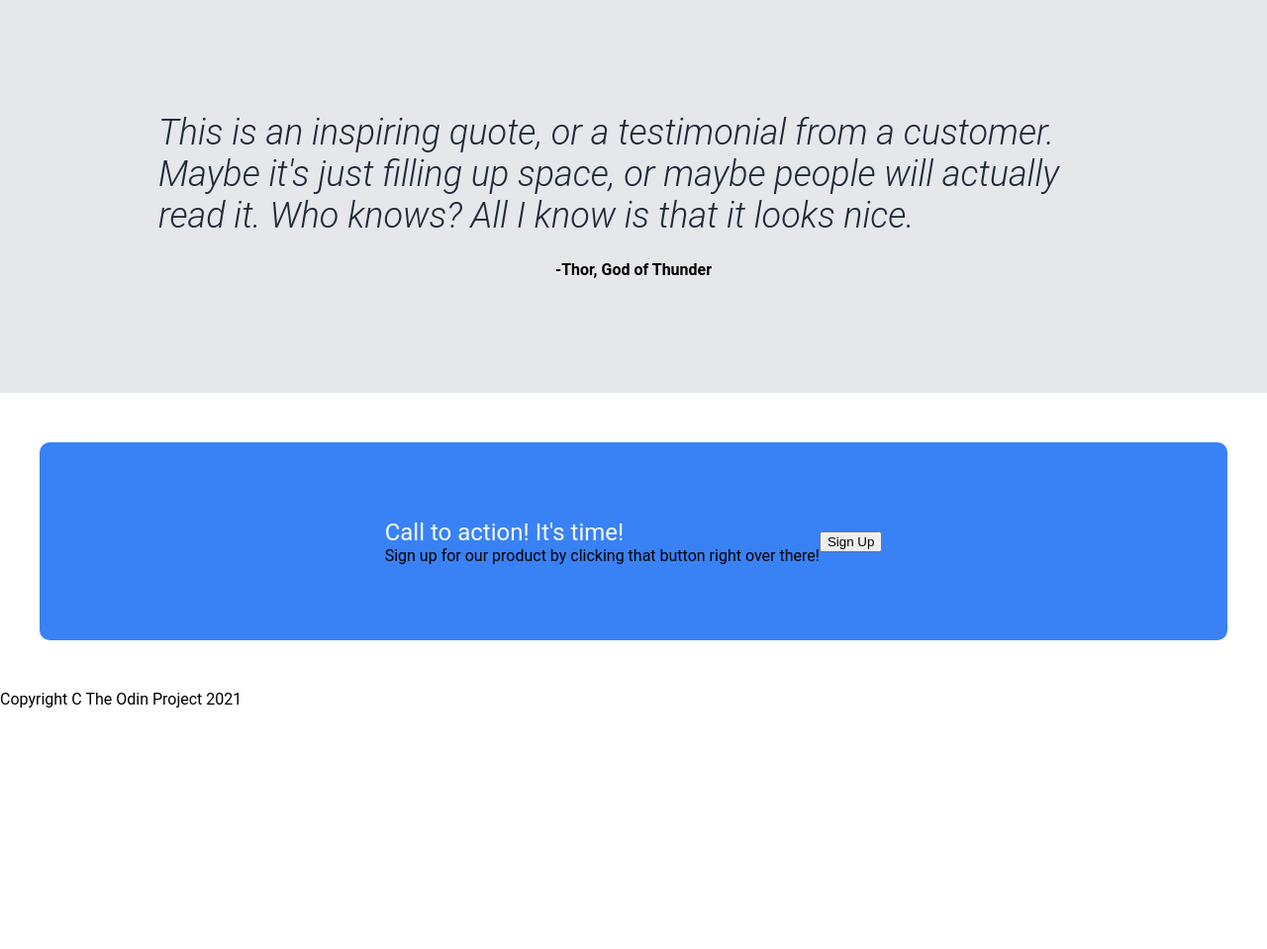
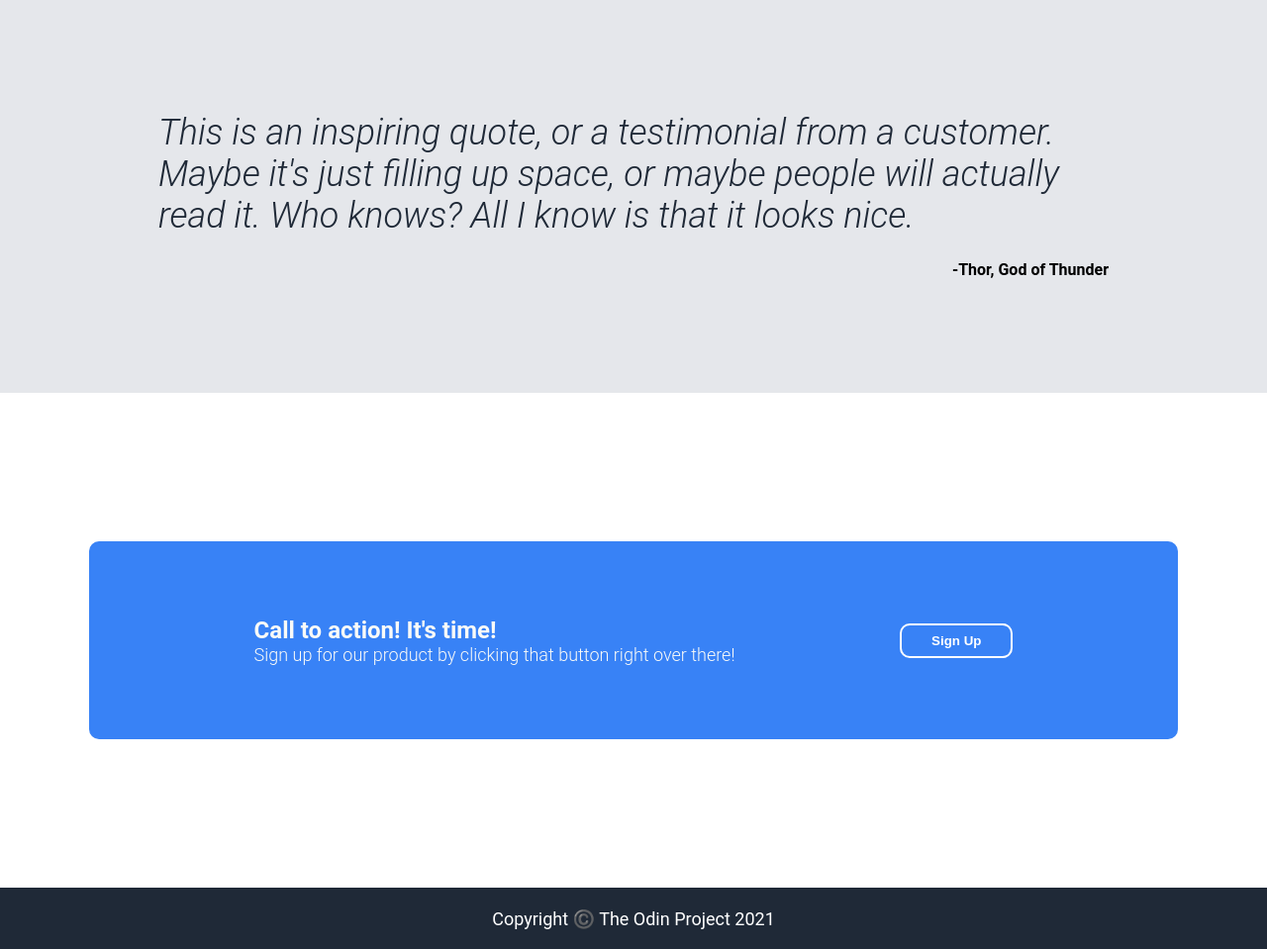
Before and after one commit to Toastyybread1/landing-page, a plain HTML site: page index.html in a window 1280 px wide. Shown: the part 957-1916 px from the top of the page at 99% size. Before the commit the page ends 1673 px from the top, so only its background shows below. Drawn offline with Linux system fonts and the light colour scheme.

Commit message:
Finished footer, aligned quote text to the right, finished project

```diff
--- a/index.html
+++ b/index.html
@@ -80,7 +80,7 @@
     </div>
 
     <div class="footer">
-        Copyright C The Odin Project 2021
+        Copyright ©️ The Odin Project 2021
     </div>
 
 
--- a/style.css
+++ b/style.css
@@ -80,9 +80,10 @@ a {
 .button.body-1 {
     background-color: #3882F6;
     color: white;
-    padding: 8px 24px;
+    padding: 8px 30px;
     border-radius: 10px;
     font-weight: bold;
+    border: none;
 
 }
 
@@ -119,13 +120,19 @@ a {
 }
 
 /*body three */
+.body-3 {
+    display: flex;
+    justify-content: center;
+    align-items: center;
+    background-color: #E5E7EB;
+}
 
 .body-3-container {
+    width: 960px;
     display: flex;
     flex-direction: column;
     justify-content: center;
     align-items: center;
-    background-color: #E5E7EB;
     height: 400px;
     gap: 24px;
 
@@ -136,16 +143,15 @@ a {
     font-size: 36px;
     color: #1F2937;
     font-weight: 300;
-    max-width: 960px;
     font-style: italic;
 
 }
 
 .quote-2 {
-    display: flex;
+
     font-weight: bold;
     max-width: 960px;
-    justify-content: flex-end;
+    align-self: flex-end;
 }
 
 /* body four */
@@ -153,7 +159,7 @@ a {
 .body-4 {
     display: flex;
     background-color: white;
-    height: 300px;
+    height: 500px;
     justify-content: center;
     align-items: center;
 }
@@ -161,18 +167,43 @@ a {
 .body-4-container {
     display: flex;
     height: 200px;
-    width: 1200px;
+    width: 1100px;
     background-color: #3882F6;
     align-items: center;
-    justify-content: center;
+    justify-content: space-evenly;
     border-radius: 10px;
 }
 
 .body-4-title {
     font-size: 24px;
     color: #F9FAF8;
+    font-weight: bold;
 }
 
 .body-4-text {
+    color: #F9FAF8;
+    font-size: 18px;
+    font-weight: 300;
+}
+
+.body-4-button {
+    background-color: transparent;
+    padding: 8px 30px;
+    border-radius: 10px;
+    font-weight: bold;
+    border: 2px solid white;
+    color: white;
 
 }
+
+
+.footer {
+    display: flex;
+    background-color: #1F2937;
+    color: white;
+    align-items: center;
+    justify-content: center;
+    height: 62px;
+    font-size: 18px;
+
+}
```
